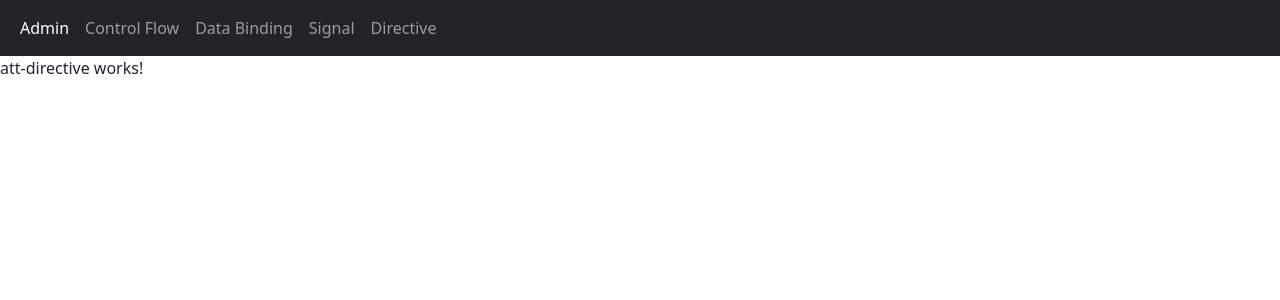
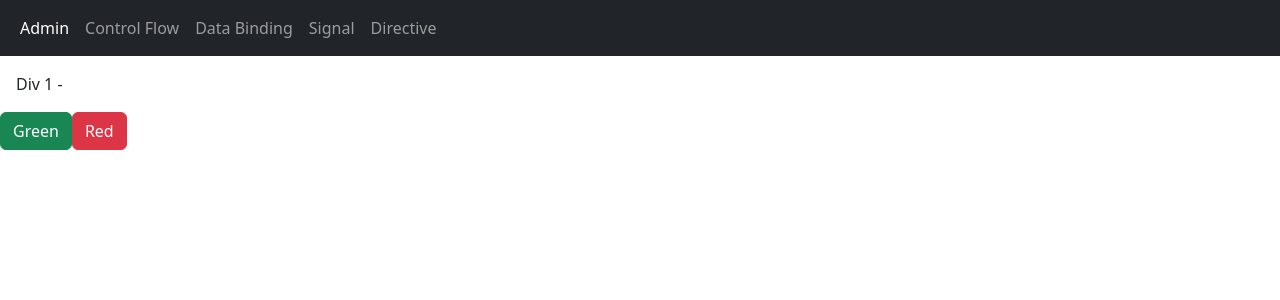
Before and after one commit to sumitbasu116/angular20Tutorial, an Angular app: page /attribute-dir in a window 1280 px wide. Shown: the top 300 px of the page. Built offline with nearby package versions, Linux system fonts and the light colour scheme.

Commit message:
Directives part2-basic coding before introducing ngClass directive

```diff
--- a/src/app/components/att-directive/att-directive.html
+++ b/src/app/components/att-directive/att-directive.html
@@ -1 +1,15 @@
-<p>att-directive works!</p>
+
+<div class="row">
+    <div class="col-3">
+        <div class="p-3">
+            Div 1 - {{div1ClassName()}}
+        </div>
+    </div>
+</div>
+
+<div class="row">
+    <div class="col-3">
+        <button class="btn btn-success" (click)="setBgClass('bg-success')">Green</button>
+        <button class="btn btn-danger" (click)="setBgClass('bg-danger')">Red</button>
+    </div>
+</div>
--- a/src/app/components/att-directive/att-directive.ts
+++ b/src/app/components/att-directive/att-directive.ts
@@ -1,4 +1,4 @@
-import { Component } from '@angular/core';
+import { Component, signal } from '@angular/core';
 
 @Component({
   selector: 'app-att-directive',
@@ -8,4 +8,9 @@ import { Component } from '@angular/core';
 })
 export class AttDirective {
 
+  div1ClassName = signal<string>("");
+
+  setBgClass(className:string){
+    this.div1ClassName.set(className);
+  }
 }
```
